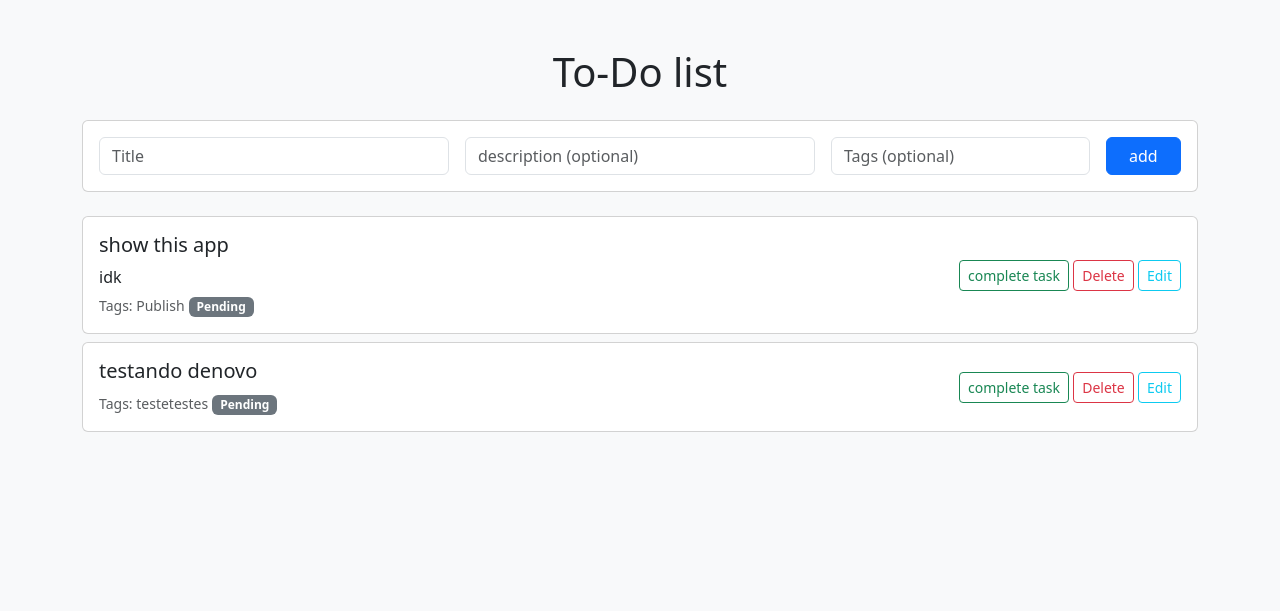
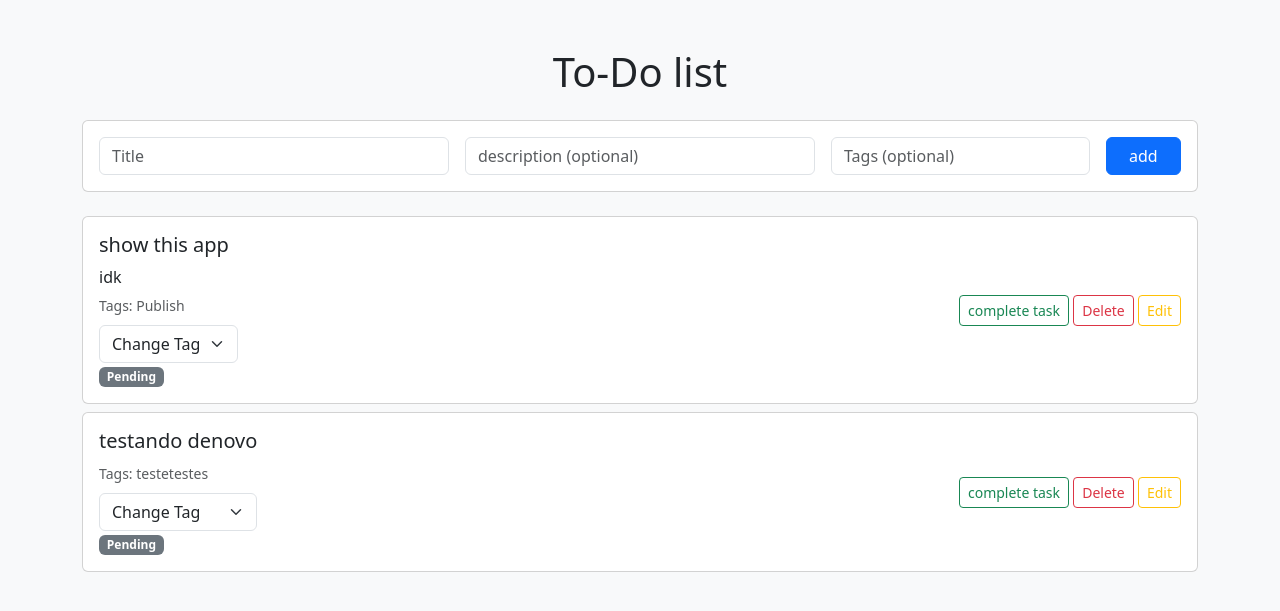
Before and after one commit to gcc7002/flask-todolist, a Flask app: page / in a window 1280 px wide. Shown: the top 611 px of the page. Run offline with Flask 3, Linux system fonts and the light colour scheme.

Commit message:
erro ao implementar select de tags

```diff
--- a/app/main.py
+++ b/app/main.py
@@ -1,8 +1,6 @@
 from flask import Flask, request, render_template, redirect
 from flask_sqlalchemy import SQLAlchemy
-from flask_wtf import FlaskForm
-from wtforms import StringField, TextAreaField, BooleanField, SubmitField
-from wtforms.validators import DataRequired
+
 
 
 app = Flask(__name__, template_folder='templates', static_folder='static')
@@ -24,18 +22,11 @@ class Tasks(db.Model):
         return f'<Task {self.title}>'
 
     #creating the form for edit tasks
-class TaskForm(FlaskForm):
-    title = StringField('Title', validators=[DataRequired()])
-    description = TextAreaField('Description')
-    tags = StringField('Tags')
-    completed = BooleanField('Completed')
-    submit = SubmitField('Submit')
 
 @app.route('/')
 def index():
     tasks = Tasks.query.all()
-    forms = {task.id: TaskForm(obj=task) for task in tasks}
-    return render_template('home.html', tasks=tasks, forms=forms)
+    return render_template('home.html', tasks=tasks)
 
 #basic CRUD operations
 @app.route('/add', methods=['POST'])
@@ -71,8 +62,6 @@ def complete_task(task_id):
 
 @app.route('/edit/<int:task_id>', methods= ['POST'])
 def edit_task(task_id):
-    task = Tasks.query.get_or_404(task_id)
-    form = TaskForm(obj=task)
     pass
 
 
@@ -81,4 +70,4 @@ def edit_task(task_id):
 if __name__ == '__main__':
     with app.app_context():
         db.create_all()
-    app.run(port=5120, host='0.0.0.0')
+    app.run(debug= True, port=5120, host='0.0.0.0')
--- a/app/static/js/Edit.js
+++ /dev/null
@@ -1,6 +0,0 @@
-Edit = document.getElementById("EditForm");
-
-function Editmodal(params) {
-    console.log("Edit modal opened");
-    Edit.style.display = "block";
-}
--- a/app/templates/home.html
+++ b/app/templates/home.html
@@ -41,6 +41,20 @@
                         </h5>
                         <p class="card-text mb-1">{{ task.description or '' }}</p>
                         <small class="text-muted">Tags: {{ task.tags or 'none' }}</small>
+                        <form action="GET">
+                        <select name="Tag" id="Tag-{{task.id}}" class="form-select mt-2" aria-label="Default select example" >
+                            <option selected>Change Tag</option>
+                                {% if task.tags %}
+                                    {% for tag in task.tags.split(',') %}
+                                        <option value="{{ tag }}">{{ tag.capitalize() }}</option>
+                                      {% endfor %}
+                               {% endif %}
+                            <option value="none">None</option>
+                        </select>
+                        </form>
+
+
+
                         {% if task.completed == True %}
                             <span class="badge bg-success">Completed</span>
                         {% else %}
@@ -54,10 +68,8 @@
                         <form action="/delete/{{ task.id }}" method="POST" class="d-inline">
                             <button type="submit" class="btn btn-outline-danger btn-sm">Delete</button>
                         </form>
-                        <button class="btn btn-outline-info btn-sm" onclick="Editmodal()" id="Enable_Edit">Edit</button>
-                        <form action="Post", method="POST" class="d-inline", id="EditForm">
+                        <button class="btn btn-outline-warning btn-sm" onclick="Editmodal()" id="Enable_Edit">Edit</button>
 
-                        </form>
 
 
 
@@ -71,7 +83,6 @@
         </div>
 
     </div>
-    <script src="{{ url_for('static', filename='js/Edit.js') }}"></script>
     <script src="https://cdn.jsdelivr.net/npm/bootstrap@5.3.3/dist/js/bootstrap.bundle.min.js"></script>
 </body>
 </html>
```
Also changed, not shown: instance/Database.db.
